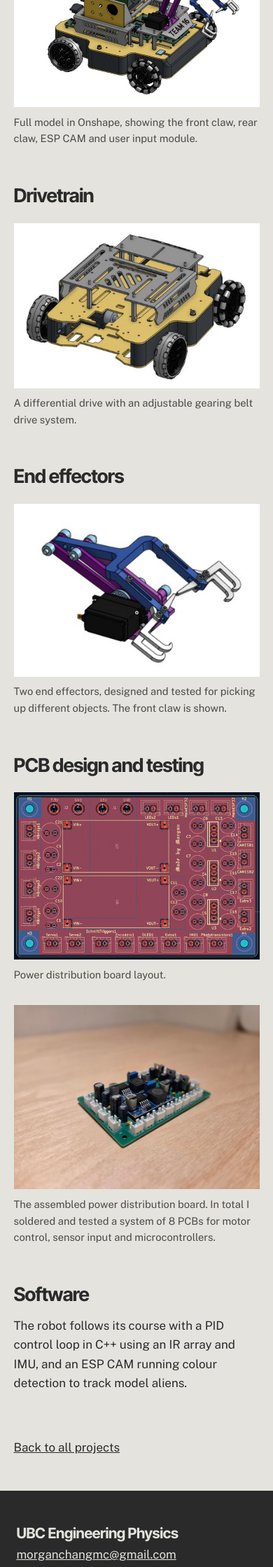
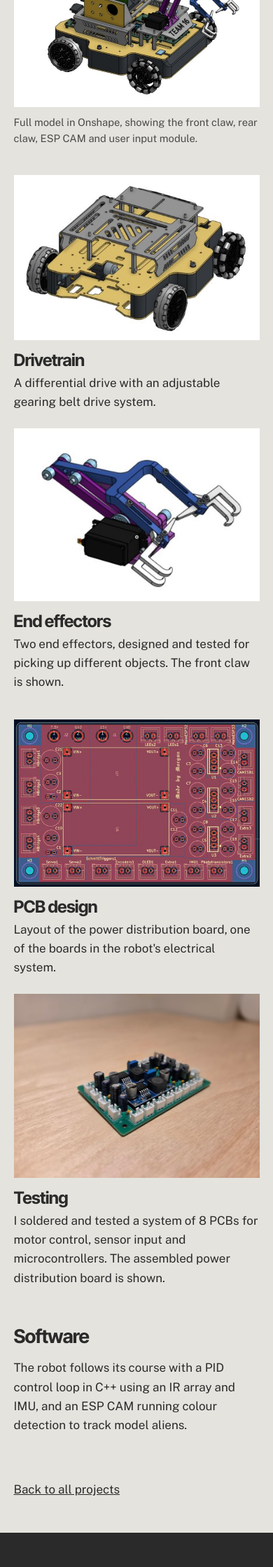
Before and after one commit to morganchangmc/morganchang.github.io, a Jekyll site: the page built from _projects/autonomous-robot.md, in a window 390 px wide. Shown: the part 849-3088 px from the top of the page at 70% size. Built offline with Jekyll 4.4.1, drawn with Linux system fonts in a browser that asks for light colours.

Commit message:
Add files via upload

```diff
--- /dev/null
+++ b/_includes/row.html
@@ -0,0 +1,6 @@
+<div class="row">
+<div class="cell"><img src="{{ '/assets/img/' | append: include.l_src | relative_url }}" alt="{{ include.l_alt | default: include.l_title }}" loading="lazy"><h2>{{ include.l_title }}</h2><p>{{ include.l_text }}</p></div>
+{%- if include.r_src -%}
+<div class="cell"><img src="{{ '/assets/img/' | append: include.r_src | relative_url }}" alt="{{ include.r_alt | default: include.r_title }}" loading="lazy"><h2>{{ include.r_title }}</h2><p>{{ include.r_text }}</p></div>
+{%- endif -%}
+</div>
--- a/_projects/autonomous-robot.md
+++ b/_projects/autonomous-robot.md
@@ -11,15 +11,9 @@
 ## Detailed CAD
 {% include img.html src="robot-cad.jpg" caption="Full model in Onshape, showing the front claw, rear claw, ESP CAM and user input module." %}
 
-## Drivetrain
-{% include img.html src="robot-drivetrain.jpg" caption="A differential drive with an adjustable gearing belt drive system." %}
+{% include row.html l_src="robot-drivetrain.jpg" l_title="Drivetrain" l_text="A differential drive with an adjustable gearing belt drive system." r_src="robot-claw.jpg" r_title="End effectors" r_text="Two end effectors, designed and tested for picking up different objects. The front claw is shown." %}
 
-## End effectors
-{% include img.html src="robot-claw.jpg" caption="Two end effectors, designed and tested for picking up different objects. The front claw is shown." %}
-
-## PCB design and testing
-{% include img.html src="robot-pcb.jpg" caption="Power distribution board layout." %}
-{% include img.html src="robot-power-board.jpg" caption="The assembled power distribution board. In total I soldered and tested a system of 8 PCBs for motor control, sensor input and microcontrollers." %}
+{% include row.html l_src="robot-pcb.jpg" l_title="PCB design" l_text="Layout of the power distribution board, one of the boards in the robot's electrical system." r_src="robot-power-board.jpg" r_title="Testing" r_text="I soldered and tested a system of 8 PCBs for motor control, sensor input and microcontrollers. The assembled power distribution board is shown." %}
 
 ## Software
 The robot follows its course with a PID control loop in C++ using an IR array and IMU, and an ESP CAM running colour detection to track model aliens.
--- a/assets/css/style.css
+++ b/assets/css/style.css
@@ -24,7 +24,7 @@
 /* project tiles and title bands */
 .tiles{display:block}
 .tile{display:block;text-decoration:none}
-.tile img,.cover{width:100%;max-height:85vh;object-fit:cover;object-position:center 40%}
+.tile img,.cover{width:100%;height:auto;max-height:85vh;object-fit:contain;background:var(--ink)}
 .title-band{padding:clamp(1.5rem,4vw,3rem) clamp(1rem,6vw,6rem) clamp(2rem,5vw,4rem);background:var(--paper)}
 .tile:nth-child(even) .title-band,.project .title-band{background:var(--ink);color:var(--paper)}
 .title-band h1,.title-band h2{font-size:clamp(2.4rem,7vw,5.2rem);font-weight:700;letter-spacing:-.04em}
@@ -54,3 +54,10 @@
   .hero h1{padding-bottom:2rem}
   .sep{display:none}footer a{display:block}
 }
+
+/* two-column rows on project pages */
+.row{display:grid;grid-template-columns:1fr 1fr;gap:clamp(1.5rem,4vw,3rem);margin:2.5rem 0;align-items:start}
+.cell img{width:100%;display:block}
+.cell h2{margin:1rem 0 .4rem;font-size:clamp(1.5rem,3vw,2rem)}
+.cell p{margin:0;max-width:none}
+@media (max-width:700px){.row{grid-template-columns:1fr}}
```
Also changed, not shown: _projects/go-kart.md (+1 -6 lines), _projects/motorcycle-tail-fairing.md (+1 -5 lines).
